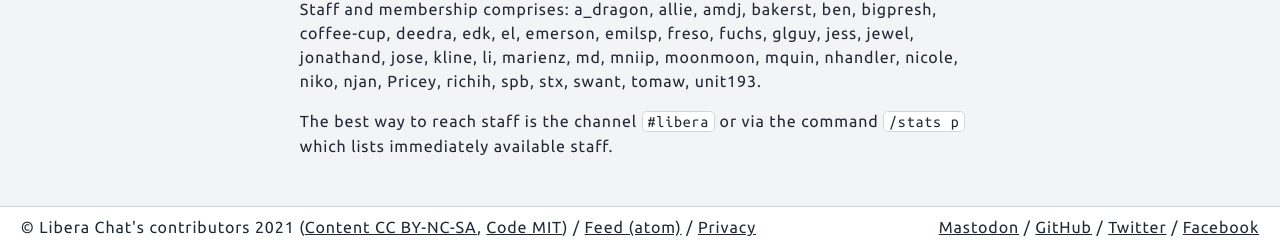
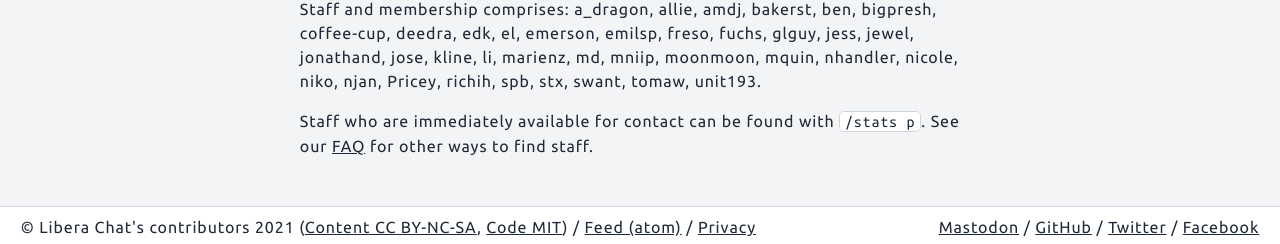
Before and after one commit to Libera-Chat/libera-chat.github.io, a Jekyll site: the page built from about.md, in a window 1280 px wide and 900 px high, scrolled down 924 px. Shown: the part 653-897 px from the top of the window. Built offline with Jekyll 4.4.1, drawn with Linux system fonts in a browser that asks for light colours.

Commit message:
Update about.md re: finding staff
Prioritize /stats p, point at the FAQ for other methods

```diff
--- a/about.md
+++ b/about.md
@@ -74,5 +74,6 @@
 
 Staff and membership comprises: {{ staff | map: "nick" | join: ", " }}.
 
-The best way to reach staff is the channel `#libera` or via the command
-`/stats p` which lists immediately available staff.
+Staff who are immediately available for contact can be found with `/stats p`.
+See our [FAQ](/guides/faq#how-to-find-libera-chat-staff) for other ways to
+find staff.
```
